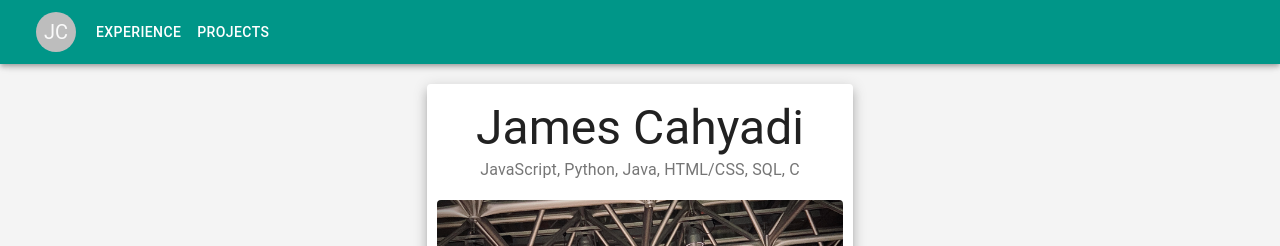
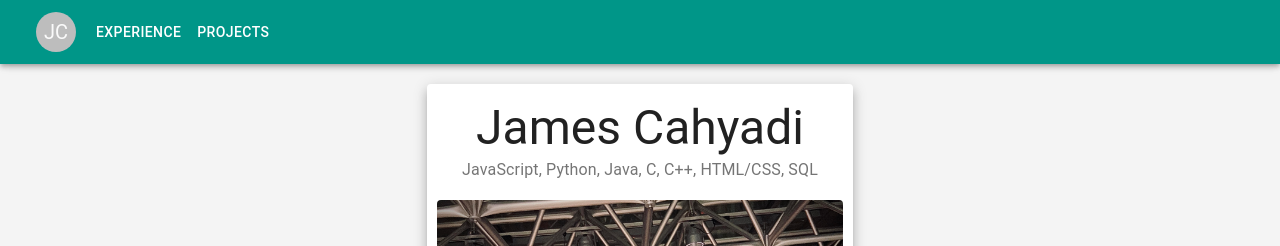
Before and after one commit to JamesCahyadi/Personal-Website, a React (Create React App) app: page / in a window 1280 px wide. Shown: the top 246 px of the page. Built offline with nearby package versions, Linux system fonts and the light colour scheme.

Commit message:
updated resume

```diff
--- a/src/components/ResumeCard.js
+++ b/src/components/ResumeCard.js
@@ -43,7 +43,7 @@ const ResumeCard = () => {
                 titleTypographyProps={{ variant: 'h3' }}
                 title='James Cahyadi'
                 subheaderTypographyProps={{ variant: 'subtitle1' }}
-                subheader='JavaScript, Python, Java, HTML/CSS, SQL, C' />
+                subheader='JavaScript, Python, Java, C, C++, HTML/CSS, SQL' />
             <CardMedia
                 className={classes.img}
                 image={me}
```
Also changed, not shown: 1 other file (tests, documents, lock files or other folders).
